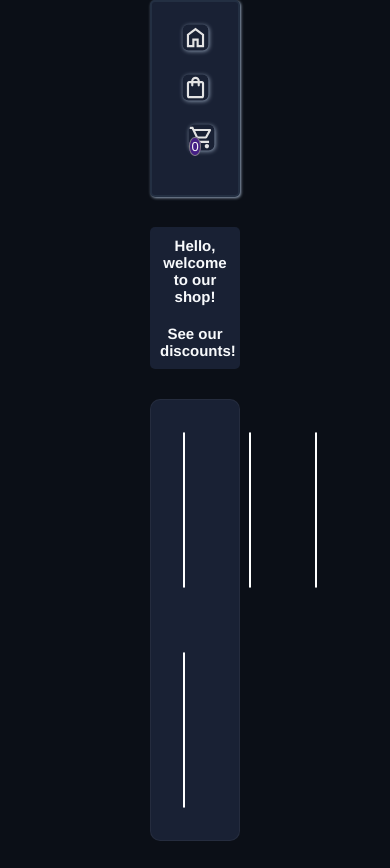
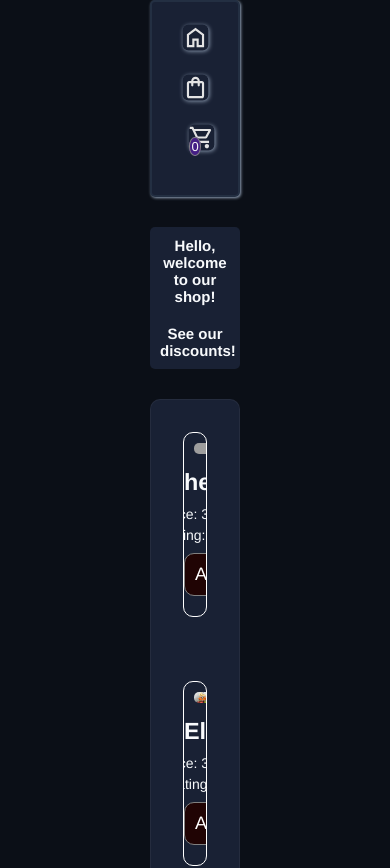
Before and after one commit to Vincde/Project-Shopping-Cart, a React (Vite) app: page /home in a window 390 px wide. Shown: the top 868 px of the page. Before the commit the page ends 844 px from the top, so only its background shows below. Built offline with nearby package versions, Linux system fonts and the light colour scheme; grey boxes are pictures that could not be loaded.

Commit message:
Adjust title responsiveness + grid container in Home component

```diff
--- a/src/components/home/Home.module.css
+++ b/src/components/home/Home.module.css
@@ -22,11 +22,10 @@
     display: grid;
     grid-template-rows:1fr 1fr;
     grid-template-columns:1fr 1fr 1fr;
-
 }
 
 .singleItem{
-    font-size: 22px;
+    font-size: 20px;
     border: 1px solid white;
     border-radius: 10px;
     text-align: center;
@@ -42,7 +41,6 @@
 }
 
 .moreInfo{
-    font-size: 18px;
     display: flex;
     justify-content: center;
     gap: 20px;
@@ -80,3 +78,14 @@
         font-size: 10px;
     }
 }
+
+@media(max-width: 1030px){
+    .itemsContainer{
+        grid-template-columns: 1fr;
+    }
+
+    .moreInfo{
+        gap: 5px;
+        flex-wrap: wrap;
+    }
+}
```
